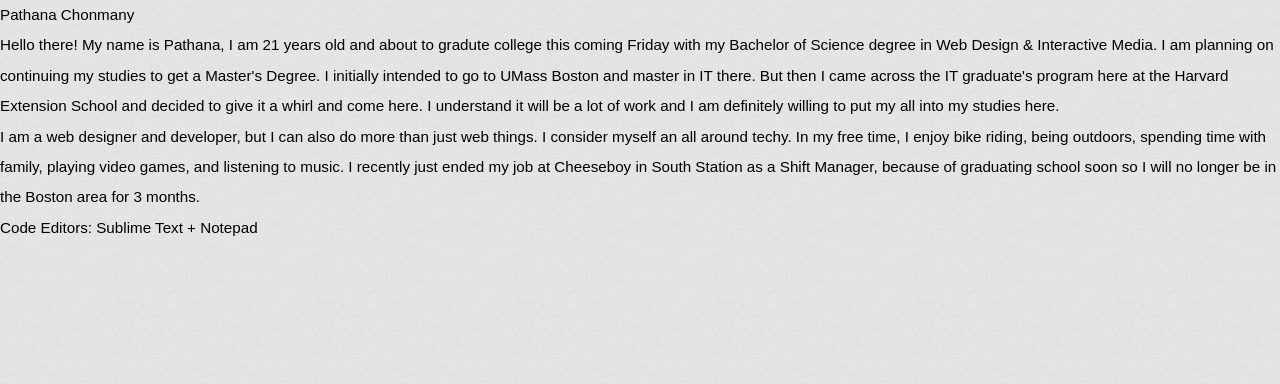
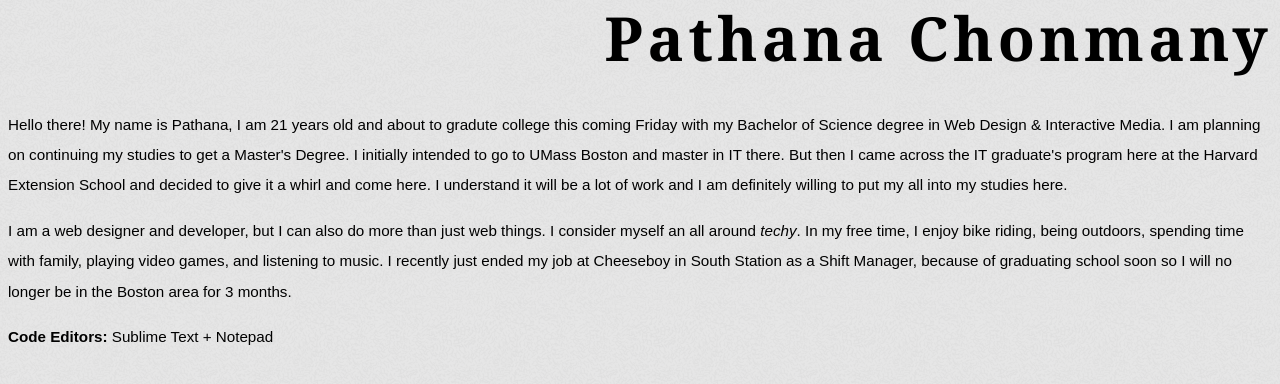
Before and after one commit to pathana/p1.pchonmany.biz, a PHP site: page / in a window 1280 px wide. Shown: the top 384 px of the page. Run offline with PHP 8.4, Linux system fonts and the light colour scheme.

Commit message:
Modified CSS and added it in the main page instead of making it a separate CSS file

```diff
--- a/index.php
+++ b/index.php
@@ -1,7 +1,28 @@
 <html>
 <head>
 <title>Welcome to P1</title>
-<link href="main.css" rel="stylesheet" type="text/css">
+
+<style>
+body {
+	color: #000;
+	font-family: Arial, Helvetica, sans-serif;
+	font-size: 0.95em;
+	line-height: 2em;
+	background: #FFF;
+	background-image: url('images/ticks.png');
+	background-attachment: fixed;
+}
+
+h1 {
+	font-family: Georgia, sans-serif;
+	font-size: 4em;
+	text-align: right;
+	color: #000;
+	letter-spacing: 0.07em;
+	line-height: 1em;
+}
+</style>
+
 </head>
 <body>
 
@@ -17,3 +38,4 @@ I am a web designer and developer, but I can also do more than just web things.
 <b>Code Editors:</b> Sublime Text + Notepad<br>
 
 </body>
+</html>
```
